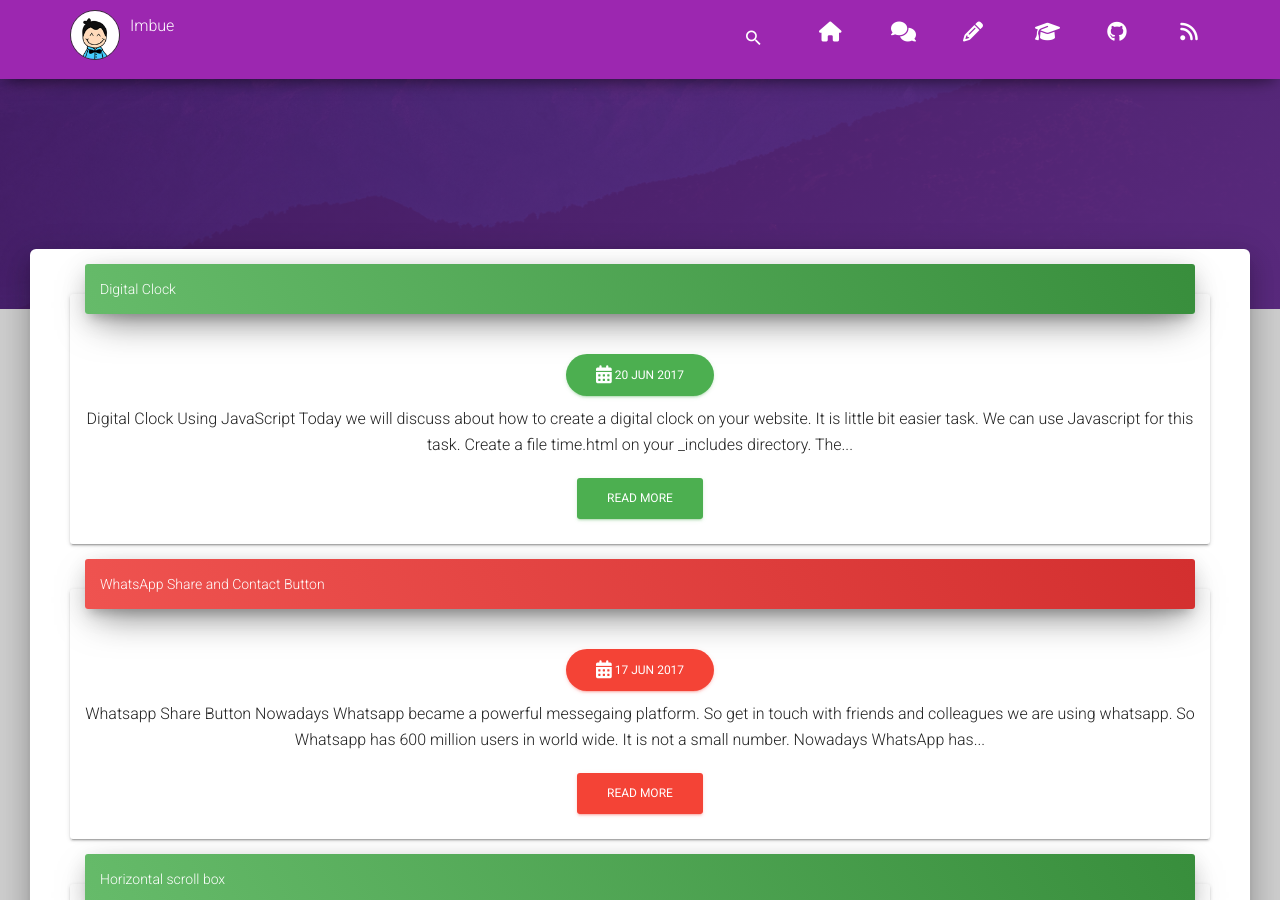
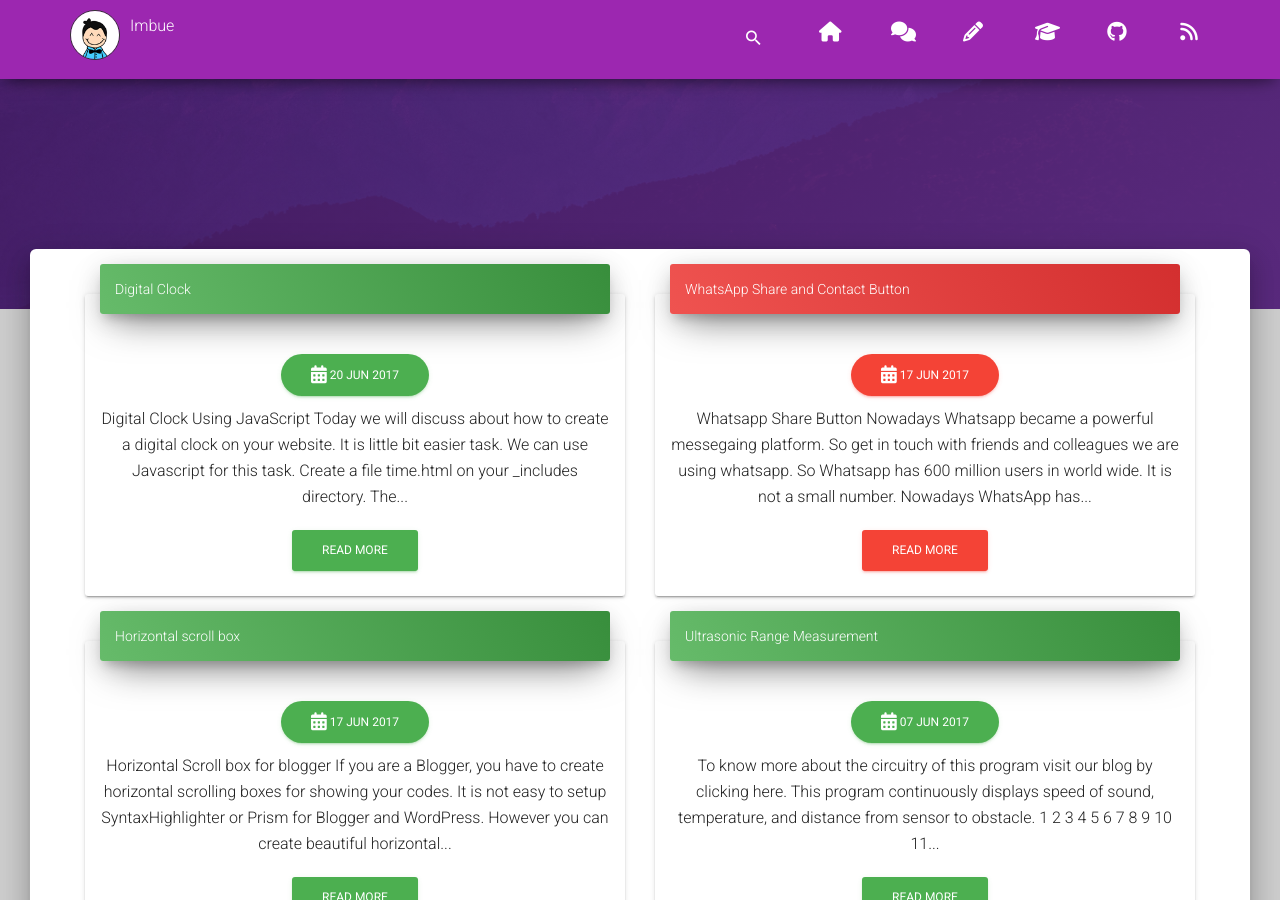
Before and after one commit to tip4programs/imbue, a Jekyll site: the page built from index.html, in a window 1280 px wide and 900 px high, scrolled down 501 px. Built offline with Jekyll 4.4.1, drawn with Linux system fonts in a browser that asks for light colours; nearby versions of some CDN libraries; the list of posts is cut into pages by our own code; comment, search, counter and statistics services are not loaded; a style sheet for code colours, icons or effects is not loaded.

Commit message:
Update index.html

```diff
--- a/index.html
+++ b/index.html
@@ -5,7 +5,7 @@ title: Welcome to Our Blog
 
 <div class="card-deck">
 {% for post in paginator.posts %}
-<!-- <div class="col-md-6"> -->
+<div class="col-md-6">
         <div class="card card-nav-tabs">
         <div class="header header-{{ post.card_color }}">
         <div class="nav-tabs-wrapper">
@@ -28,7 +28,7 @@ title: Welcome to Our Blog
          </div>
         </div>
       </div>
-    <!-- </div> -->
+    </div>
        {% endfor %}
       </div>
     <!-- Pagination links -->
```
